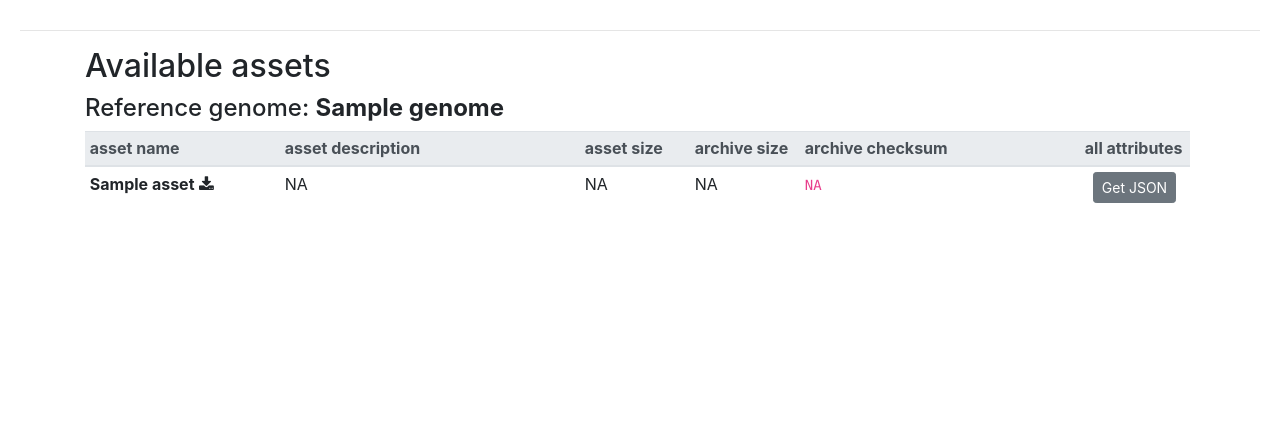
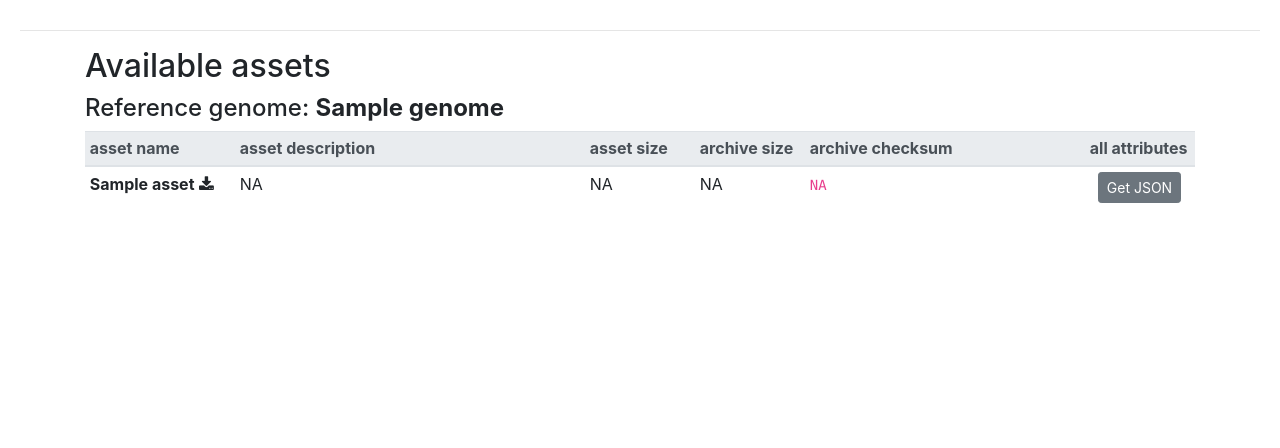
Before and after one commit to refgenie/refgenieserver, a FastAPI app: template refgenieserver/templates/index.html in a window 1280 px wide. Shown: the part 235-683 px from the top of the page. Run offline with FastAPI, Linux system fonts and the light colour scheme; the template is opened without the code that fills it: most values are stand-ins (such as "Sample title", 1, 10 or a date in 2020); parts of the project's set-up code (start-up, migrations or seed data) failed here and were passed over; some libraries are stand-ins or nearby versions.

Commit message:
adjust col widths after asset keys name changes

```diff
--- a/refgenieserver/static/style.css
+++ b/refgenieserver/static/style.css
@@ -124,11 +124,11 @@ div.col-9#asset_table {
 }
 
 .asset_name {
-    width: 195px;
+    width: 150px;
 }
 
 .asset_desc {
-    width: 300px;
+    width: 350px;
 }
 
 .size {
```
